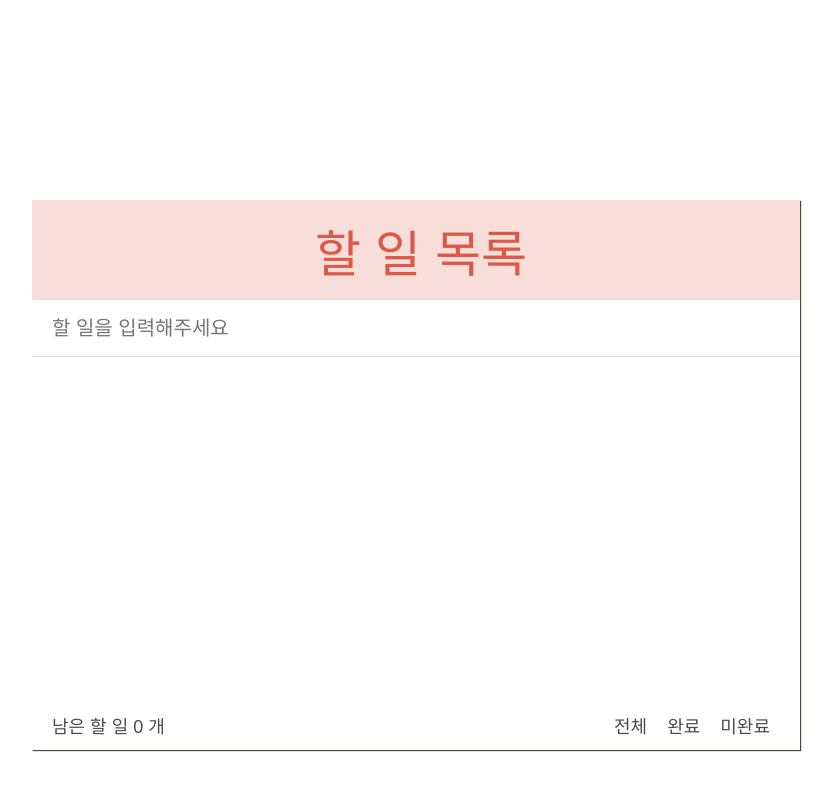
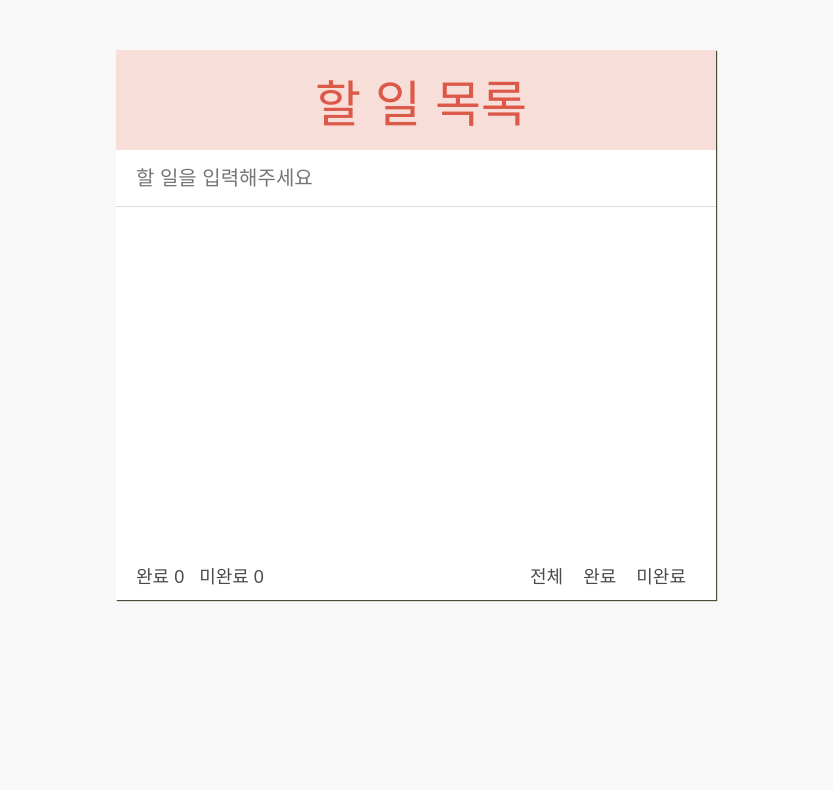
Before and after one commit to wonder789/react-todo-app, a React (Create React App) app: page / in a window 1280 px wide. Shown: the top 790 px of the page, without its empty margins (224-1057 px from the left). Built offline with nearby package versions, Linux system fonts and the light colour scheme; some icons are missing.

Commit message:
스타일 보정

```diff
--- a/src/App.css
+++ b/src/App.css
@@ -1,6 +1,11 @@
+body{
+  background:#f8f8f8;
+}
+
 .TodoApp {
-  width: 60%;
-  margin: 200px auto;
+  background:white;
+  width: 600px;
+  margin: 50px auto;
   -webkit-box-shadow: 1px solid #4b4b4b;
   box-shadow: 1px 1px 1px #4B4B3A;
 }
@@ -120,6 +125,10 @@
   padding: 12px 20px;
 }
 
+.TodoStatus > span {
+  margin-right: 10px;
+}
+
 .TodoFilterGroup{
   width: 300px;
   padding: 12px 20px;
--- a/src/components/TodoFooter.js
+++ b/src/components/TodoFooter.js
@@ -7,10 +7,14 @@ const todoFooter = ( props ) => {
         return !todo.complete;
     });
 
+    const completeList = props.todoList.filter( todo => {
+        return todo.complete;
+    });
+
     return (
         <div className="TodoFooter">
             <div className="TodoStatus">
-                <span>남은 할 일 {unCompleteList.length} 개</span>
+                <span>완료 {completeList.length}</span> <span> 미완료 { unCompleteList.length }</span>
             </div>
             <div className="TodoFilterGroup">
                 {
```
